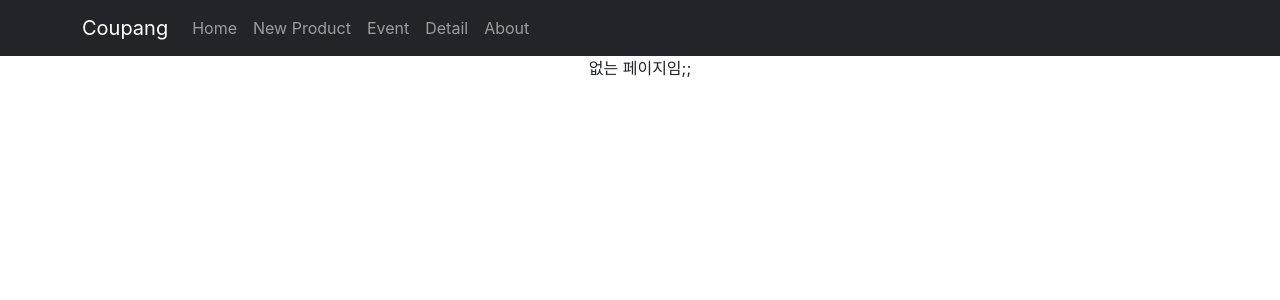
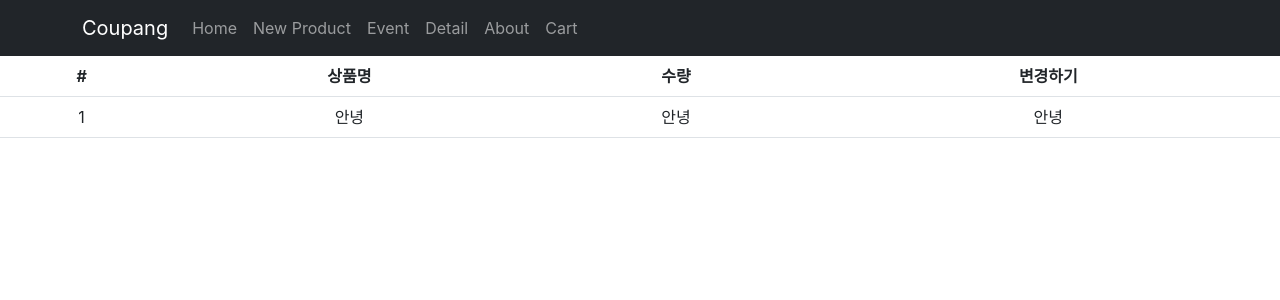
Before and after one commit to kangdy25/Into-the-React, a React (Create React App) app in the folder 02_Shoppingmall/: page /cart in a window 1280 px wide. Shown: the top 300 px of the page. Built offline with nearby package versions, Linux system fonts and the light colour scheme.

Commit message:
Setting Redux

```diff
--- a/02_Shoppingmall/package.json
+++ b/02_Shoppingmall/package.json
@@ -3,6 +3,7 @@
   "version": "0.1.0",
   "private": true,
   "dependencies": {
+    "@reduxjs/toolkit": "^1.9.5",
     "@testing-library/jest-dom": "^5.16.5",
     "@testing-library/react": "^13.4.0",
     "@testing-library/user-event": "^13.5.0",
@@ -11,6 +12,7 @@
     "react": "^18.2.0",
     "react-bootstrap": "^2.7.4",
     "react-dom": "^18.2.0",
+    "react-redux": "^8.0.5",
     "react-router-dom": "^6.10.0",
     "react-scripts": "5.0.1",
     "styled-components": "^5.3.10",
--- a/02_Shoppingmall/src/App.js
+++ b/02_Shoppingmall/src/App.js
@@ -8,6 +8,7 @@ import {Routes, Route, useNavigate, Outlet} from 'react-router-dom'
 import axios from 'axios';
 import Loading from './UI/Loading';
 import { useEffect } from 'react';
+import Cart from './Routes/Cart';
 
 function App() {
   let [shoes, setShoes] = useState(data);
@@ -27,6 +28,7 @@ function App() {
             <Nav.Link onClick={()=>{navigate('/event')}}>Event</Nav.Link>
             <Nav.Link onClick={()=>{navigate('/detail')}}>Detail</Nav.Link>
             <Nav.Link onClick={()=>{navigate('/about')}}>About</Nav.Link>
+            <Nav.Link onClick={()=>{navigate('/cart')}}>Cart</Nav.Link>
           </Nav>
         </Container>
       </Navbar>
@@ -71,6 +73,7 @@ function App() {
           </div>}
         />
         <Route path="/detail/:id" element={<Detail shoes={shoes}/>} />
+        <Route path="/cart" element={<Cart/>} />
 
         <Route path="/about" element={<About/>}>
           <Route path="member" element={<div>멤버임</div>}/>
--- /dev/null
+++ b/02_Shoppingmall/src/Routes/Cart.jsx
@@ -0,0 +1,30 @@
+import { useState } from "react";
+import { Table } from "react-bootstrap";
+
+const Cart = () => {
+
+    return (
+        <div>
+            <Table>
+                <thead>
+                    <tr>
+                        <th>#</th>
+                        <th>상품명</th>
+                        <th>수량</th>
+                        <th>변경하기</th>
+                    </tr>
+                </thead>
+                <tbody>
+                    <tr>
+                        <td>1</td>
+                        <td>안녕</td>
+                        <td>안녕</td>
+                        <td>안녕</td>
+                    </tr>
+                </tbody>
+            </Table>
+        </div>
+    )
+}
+
+export default Cart;
--- a/02_Shoppingmall/src/index.js
+++ b/02_Shoppingmall/src/index.js
@@ -4,14 +4,17 @@ import { BrowserRouter } from 'react-router-dom';
 import './index.css';
 import App from './App';
 import reportWebVitals from './reportWebVitals';
-
+import { Provider } from 'react-redux';
+import store from './store';
 
 const root = ReactDOM.createRoot(document.getElementById('root'));
 root.render(
   <React.StrictMode>
-    <BrowserRouter>
-      <App />
-    </BrowserRouter>
+    <Provider store={store}>
+      <BrowserRouter>
+        <App />
+      </BrowserRouter>
+    </Provider>
   </React.StrictMode>
 );
 
--- /dev/null
+++ b/02_Shoppingmall/src/store.js
@@ -0,0 +1,5 @@
+import { configureStore } from '@reduxjs/toolkit'
+
+export default configureStore({
+    reducer: { }
+})
```
Also changed, not shown: 1 other file (tests, documents, lock files or other folders).
